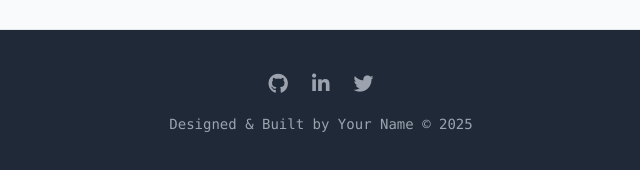
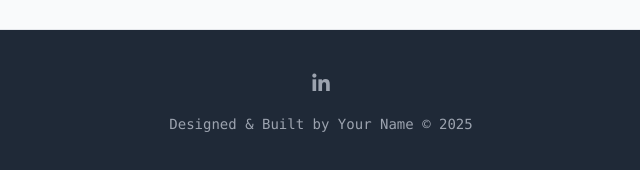
Before and after one commit to SupratikSarkar88/my-portfolio-website, a plain HTML site: page index.html in a window 1280 px wide. Shown: the part 2147-2317 px from the top of the page, 319-959 px from the left. Drawn offline with nearby package versions, Linux system fonts and the light colour scheme.

Commit message:
update Linkedin Hyperlink

```diff
--- a/index.html
+++ b/index.html
@@ -211,10 +211,8 @@
     <footer class="py-10 text-center border-t border-gray-200 bg-gray-800 text-gray-400">
         <div class="container mx-auto px-6">
             <div class="flex justify-center space-x-6 mb-4">
-                <a href="https://github.com/yourusername" target="_blank" class="text-xl hover:text-accent-color transition-colors"><i class="fab fa-github"></i></a>
-                <a href="https://linkedin.com/in/yourusername" target="_blank" class="text-xl hover:text-accent-color transition-colors"><i class="fab fa-linkedin-in"></i></a>
-                <a href="https://twitter.com/yourusername" target="_blank" class="text-xl hover:text-accent-color transition-colors"><i class="fab fa-twitter"></i></a>
-            </div>
+                <a href="https://www.linkedin.com/in/supratik-sarkar-a97ba396/" target="_blank" class="text-xl hover:text-accent-color transition-colors"><i class="fab fa-linkedin-in"></i></a>
+                </div>
             <p class="text-sm font-mono">
                 Designed & Built by Your Name &copy; <span id="current-year"></span>
             </p>
```
